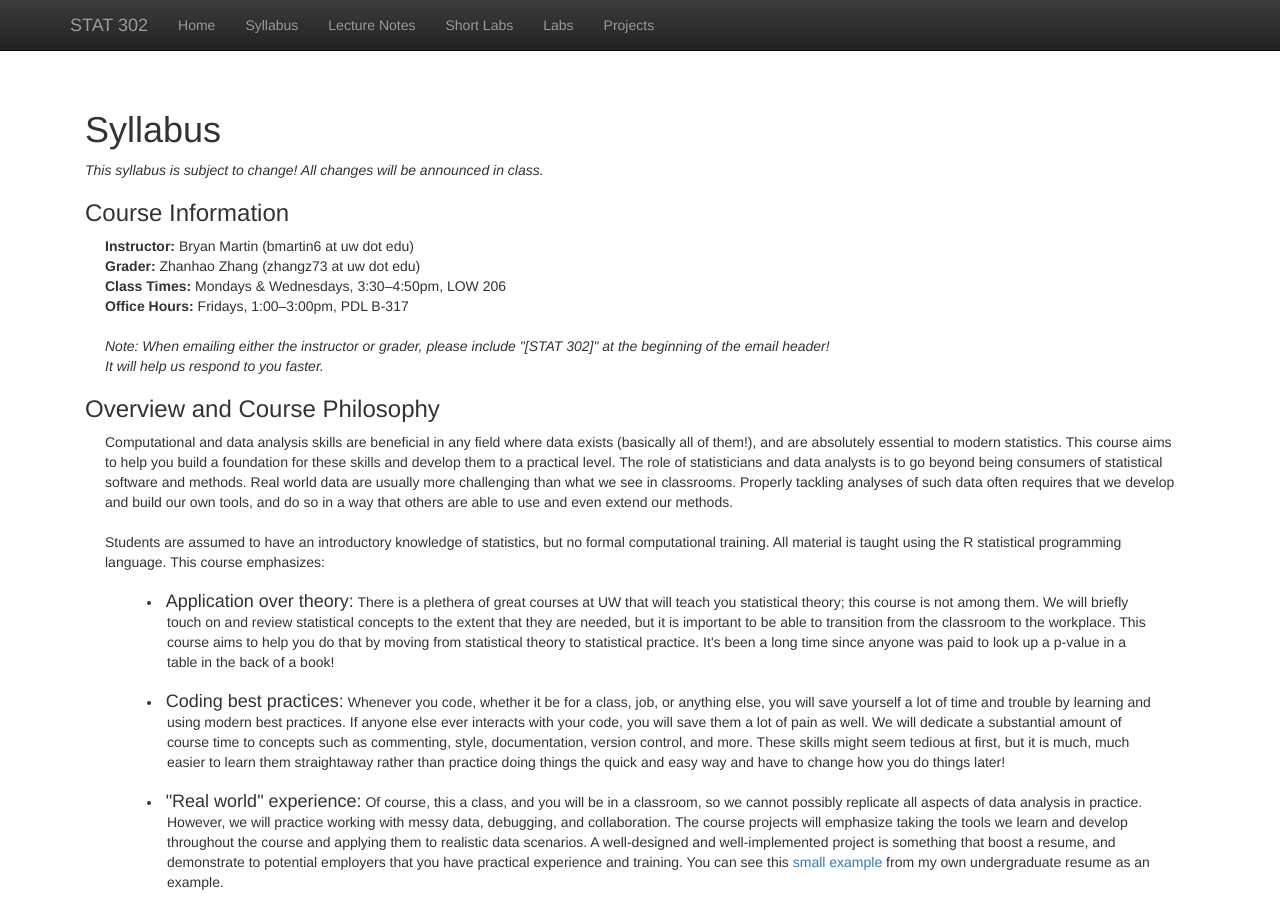
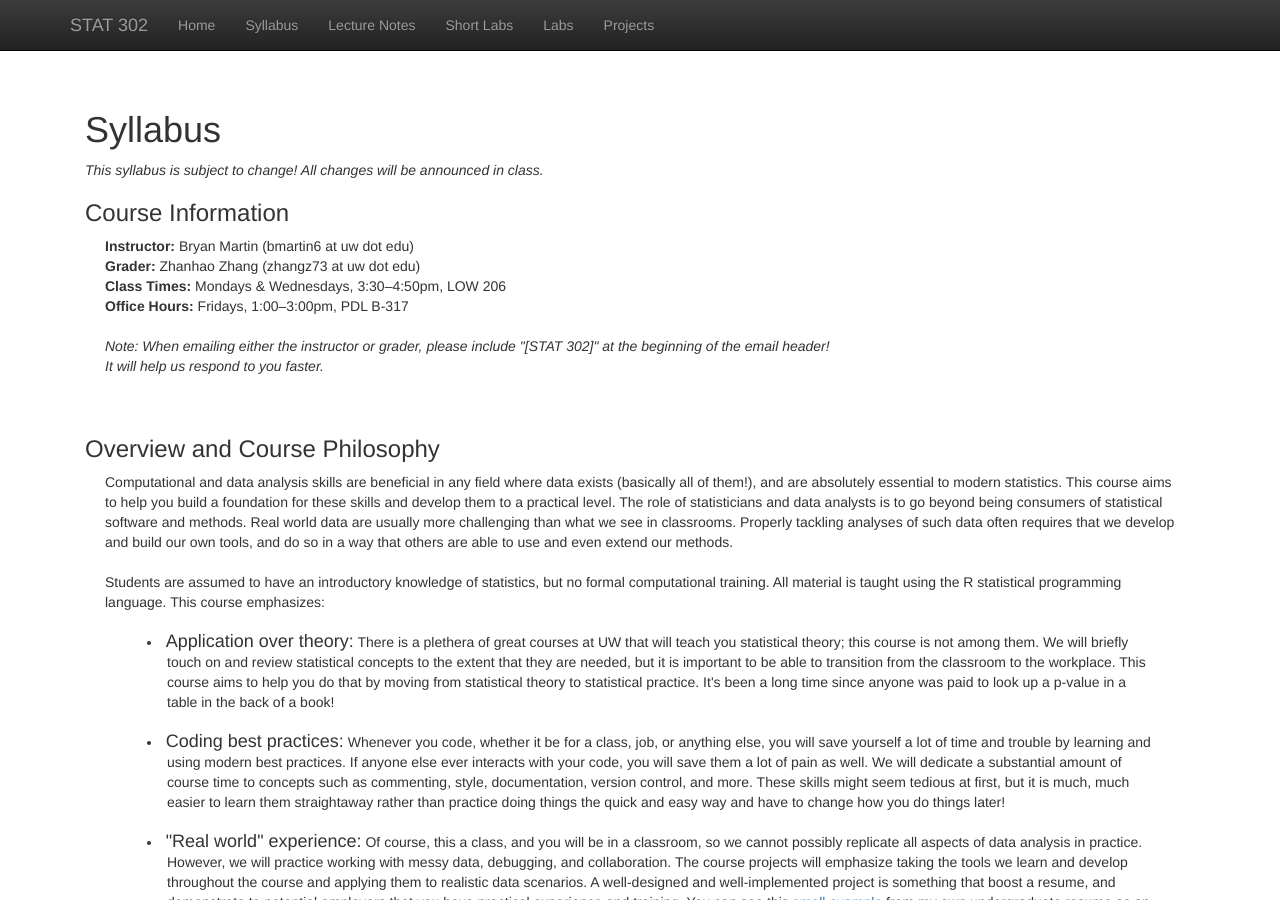
Before and after one commit to bryandmartin/STAT302, a Jekyll site: the page built from syllabus.html, in a window 1280 px wide and 900 px high. Built offline with Jekyll 4.4.1, drawn with Linux system fonts in a browser that asks for light colours; nearby versions of some CDN libraries; library files that are not in the unit come from our copies.

Commit message:
Update syllabus.html

```diff
--- a/syllabus.html
+++ b/syllabus.html
@@ -23,9 +23,9 @@
   <p class="content" style="padding:0px;margin:0px 20px 0px;">
   <i>Note: When emailing either the instructor or grader,
     please include "[STAT 302]" at the beginning of the email header! <br/>
-    It will help us respond to you faster.</i> </br>
+    It will help us respond to you faster.</i>
   </p>
-
+</br></br>
 <h3> Overview and Course Philosophy </h3>
 <p class="content" style="padding:0px;margin:0px 20px 0px;">
   Computational and data analysis skills are beneficial in any field where data exists (basically all of them!),
@@ -67,9 +67,9 @@
     A well-designed and well-implemented project is something that boost a resume,
     and demonstrate to potential employers that you have practical experience and training.
     You can see this <a class="active" href="images/projectresume.png">small example</a> from my own undergraduate resume as an example.
-  </li></br>
+  </li>
 </p>
-
+</br></br>
 <h3> Course Structure </h3>
 <p class="content" style="padding:0px;margin:0px 20px 0px;">
   Typically, each 80 minute class session will be broken up into a 45 minute lecture, 5 minute break, and 30 minute lab.
@@ -110,9 +110,9 @@
     <h4 style="display: inline;">Late Work:</h4>
     Any assignment that is received late but less than 24 hours late will receive a grade penalty of 25%.
     Any assignment that is received 24&ndash;48 hours late will receive a grade penalty of 50%.
-    Assignments will not be accepted more than 48 hours late. </li> </br>
+    Assignments will not be accepted more than 48 hours late. </li>
 </p>
-
+</br></br>
 <h3> Grading </h3>
 <p class="content" style="padding:0px;margin:0px 20px 0px;">
   Your final grade will be calculuated as follows: </p>
@@ -129,9 +129,9 @@
  <p class="content" style="padding:0px;margin:0px 20px 0px;">
    The final grades will be curved, <i>but only to help you!</i>
   Consistent and excellent work will <i>always</i> be rewarded with an excellent grade,
-   regardless of the performance of the rest of the class. </br>
+   regardless of the performance of the rest of the class.
 </p>
-
+</br></br>
 
 <h3> Classroom Environment </h3>
 <p class="content" style="padding:0px;margin:0px 20px 0px;">
@@ -176,8 +176,9 @@
       If the situation merits, it will also be reported to the UW
       <a href="https://www.washington.edu/cssc/">Student Conduct Office</a>,
       at which point it is out of my hands.
-      If you have any questions about this policy, please do not hesitate to reach out and ask.</li></br>
+      If you have any questions about this policy, please do not hesitate to reach out and ask.</li>
 
+</br></br>
 
 <h3> Course Links </h3>
   <p class="content" style="padding:0px;margin:0px 20px 0px;">
```
